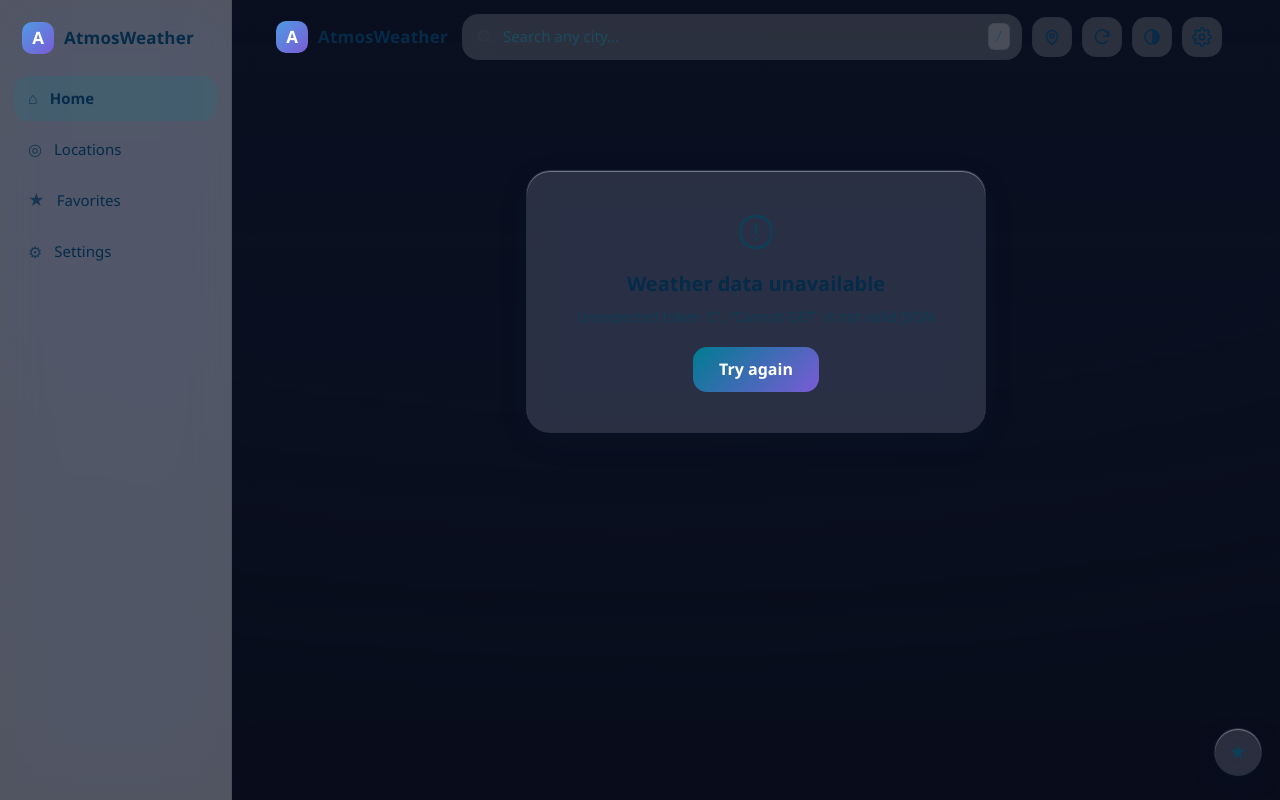
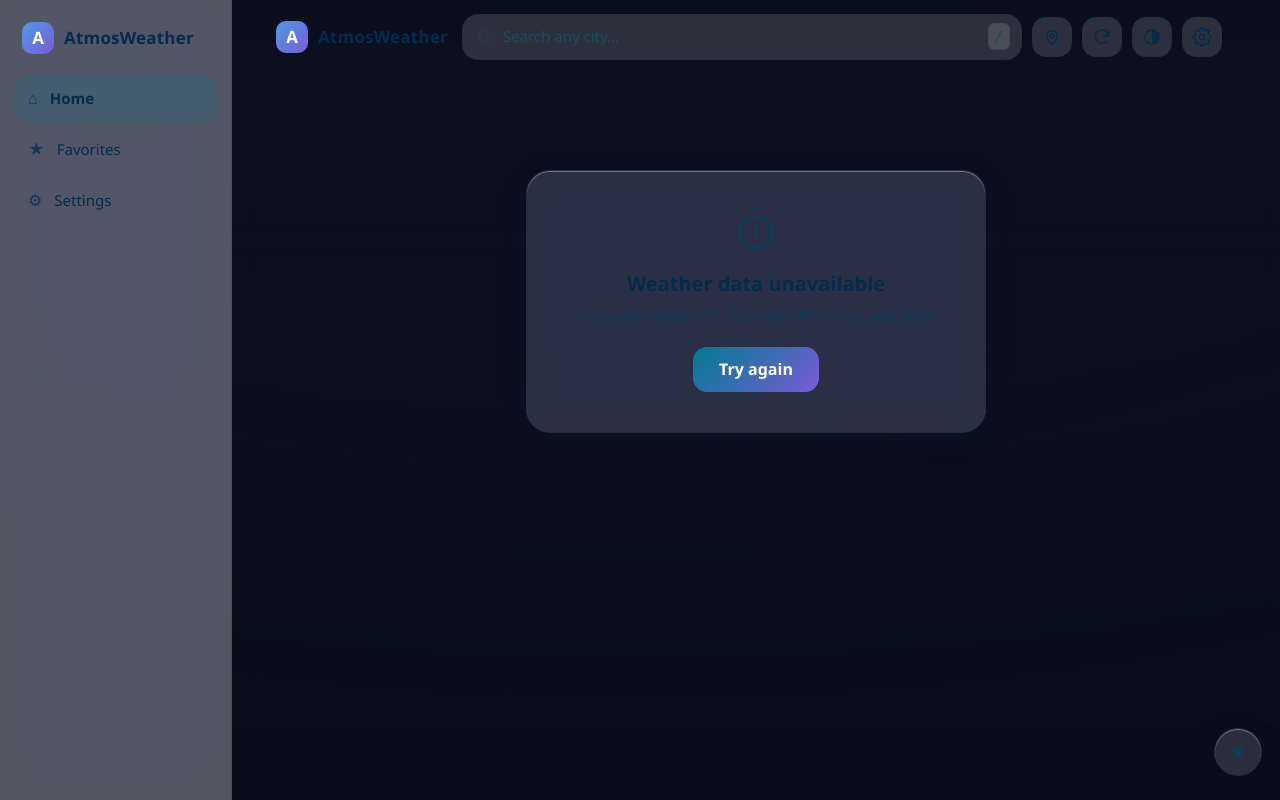
Before and after one commit to AamirShaikh5176/Weather-App-using-python-Django, a Django app: template templates/weather/index.html in a window 1280 px wide. Run offline with Django 5.2, Linux system fonts and the light colour scheme; the template is opened without the code that fills it, so the values that code supplies are empty.

Commit message:
ui: remove Locations option from desktop sidebar

```diff
--- a/templates/weather/index.html
+++ b/templates/weather/index.html
@@ -41,7 +41,6 @@
     </div>
     <nav class="sidebar-nav">
       <button class="side-link active" data-nav="home" type="button"><span aria-hidden="true">⌂</span> Home</button>
-      <button class="side-link" data-nav="locations" type="button"><span aria-hidden="true">◎</span> Locations</button>
       <button class="side-link" data-nav="favorites" type="button"><span aria-hidden="true">★</span> Favorites</button>
       <button class="side-link" data-nav="settings" type="button"><span aria-hidden="true">⚙</span> Settings</button>
     </nav>
```
